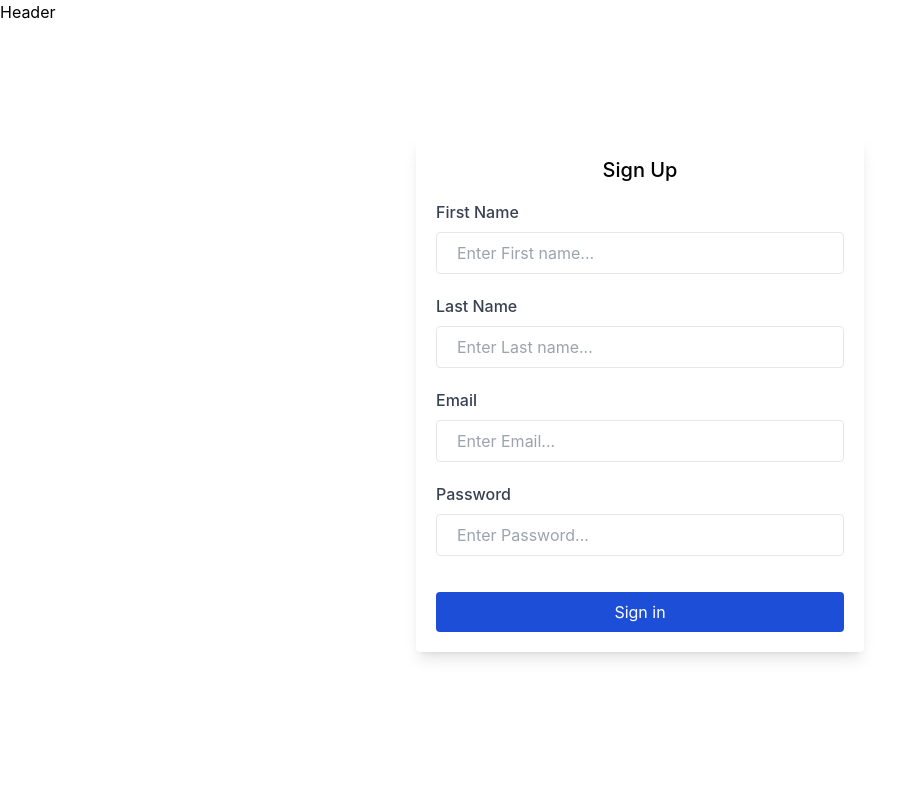
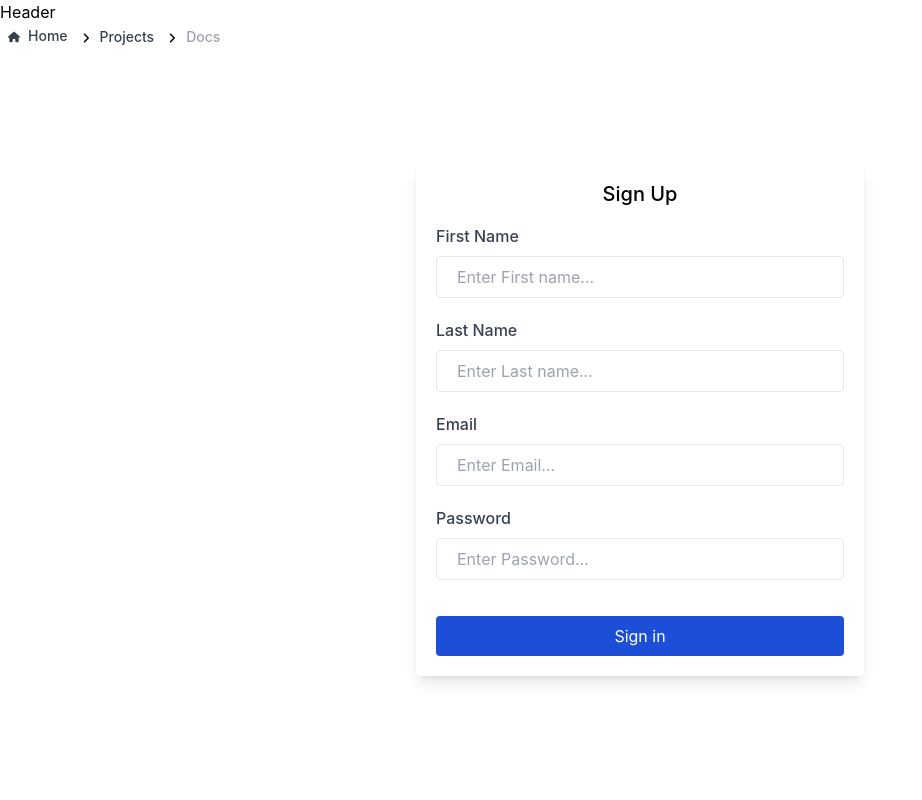
Before and after one commit to lucy922/ui-components, a Next.js app: page / in a window 1280 px wide. Shown: the top 800 px of the page, without its empty margins (0-922 px from the left). Built offline with nearby package versions, Linux system fonts and the light colour scheme.

Commit message:
create readcrumb component

```diff
--- /dev/null
+++ b/components/ui/Breadcrumb.tsx
@@ -0,0 +1,39 @@
+import { faAngleRight, faHome } from "@fortawesome/free-solid-svg-icons";
+import { FontAwesomeIcon } from "@fortawesome/react-fontawesome";
+
+export const Breadcrumb = () => {
+  return (
+    <nav className="flex" aria-label="Breadcrumb">
+      <ol className="inline-flex items-center space-x-1 md:space-x-3">
+        <li className="inline-flex items-center">
+          <a
+            className="text-gray-700 hover:text-gray-900 ml-1 md:ml-2 text-sm font-medium"
+            href="/"
+          >
+            <FontAwesomeIcon className="w-3 h-3" icon={faHome} />
+            <span className="ml-2">Home</span>
+          </a>
+        </li>
+        <li className="inline-flex items-center">
+          <div>
+            <FontAwesomeIcon className="w-3 h-3" icon={faAngleRight} />
+            <a
+              className="text-gray-700 hover:text-gray-900 ml-1 md:ml-2 text-sm font-medium"
+              href="#"
+            >
+              Projects
+            </a>
+          </div>
+        </li>
+        <li className="inline-flex items-center" aria-current="page">
+          <div>
+            <FontAwesomeIcon className="w-3 h-3" icon={faAngleRight} />
+            <span className="text-gray-400 ml-1 md:ml-2 text-sm font-medium">
+              Docs
+            </span>
+          </div>
+        </li>
+      </ol>
+    </nav>
+  );
+};
--- a/pages/index.tsx
+++ b/pages/index.tsx
@@ -2,6 +2,7 @@ import type { NextPage } from "next";
 import Head from "next/head";
 import Footer from "../components/Footer";
 import Header from "../components/Header";
+import { Breadcrumb } from "../components/ui/Breadcrumb";
 import Signup from "./Signup";
 
 const Home: NextPage = () => {
@@ -14,6 +15,7 @@ const Home: NextPage = () => {
         />
       </Head>
       <Header />
+      <Breadcrumb />
       <Signup />
       <Footer />
     </>
```
